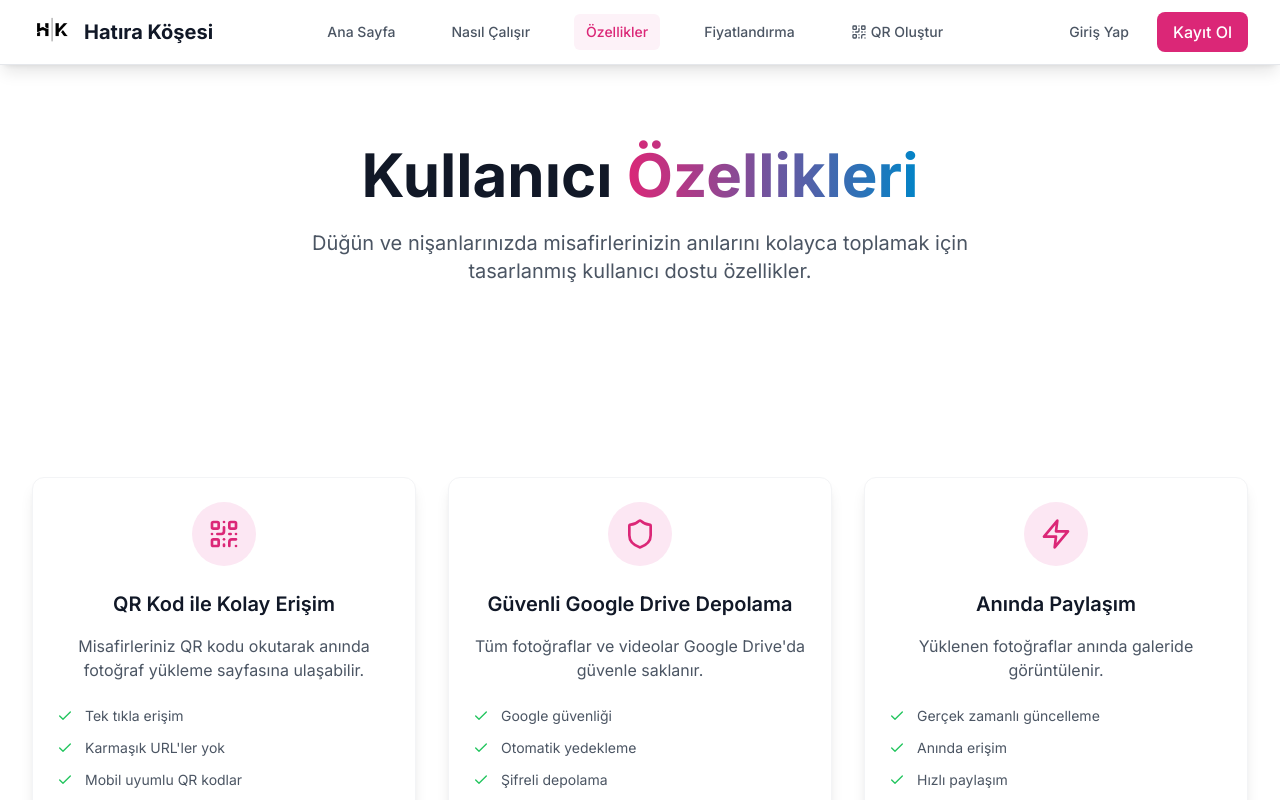
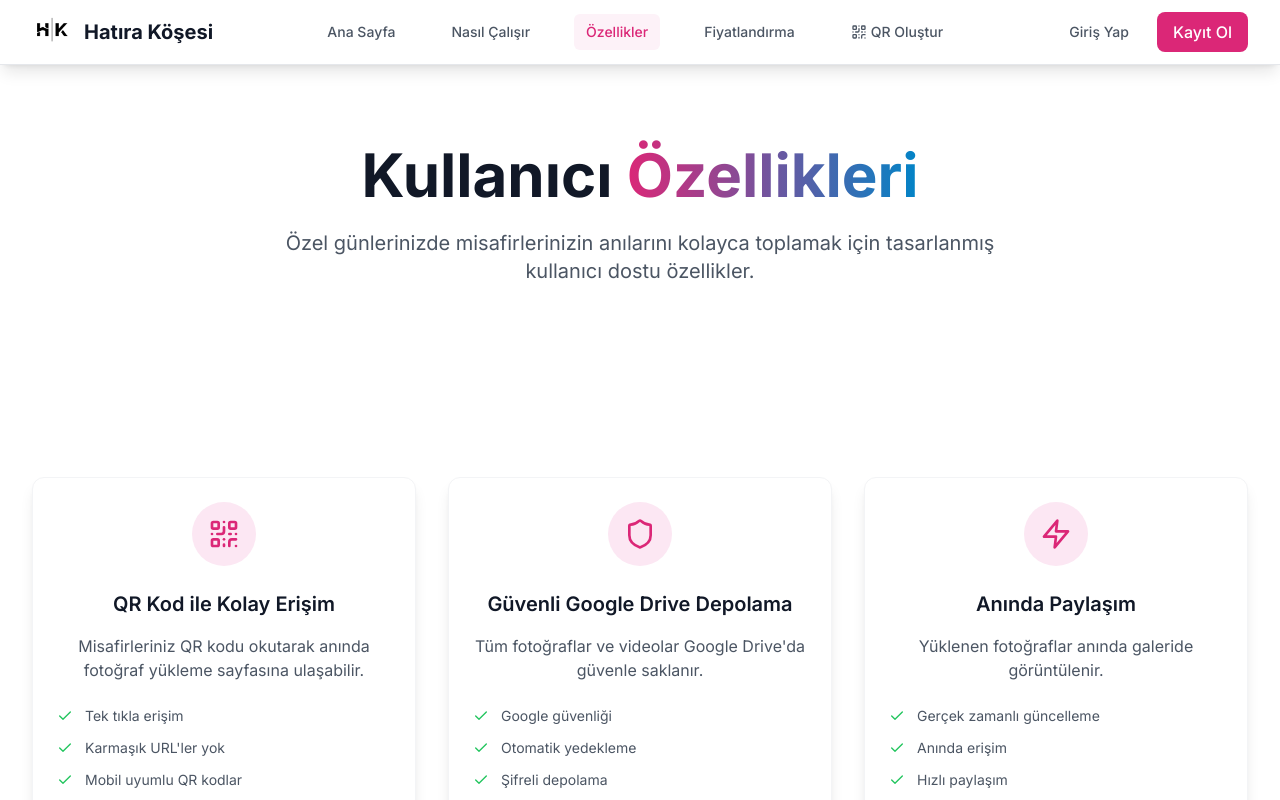
Before and after one commit to metaa35/qrwedding, a React (Create React App) app in the folder client/: page /features in a window 1280 px wide. Shown: the top 800 px of the page. Built offline with nearby package versions, Linux system fonts and the light colour scheme.

Commit message:
Hata düzeltmeleri

```diff
--- a/client/src/pages/Features.js
+++ b/client/src/pages/Features.js
@@ -91,7 +91,7 @@ const Features = () => {
                  Kullanıcı <span className="text-gradient">Özellikleri</span>
                </h1>
                <p className="text-xl text-gray-600 mb-8 max-w-3xl mx-auto">
-                 Düğün ve nişanlarınızda misafirlerinizin anılarını kolayca toplamak için
+                 Özel günlerinizde misafirlerinizin anılarını kolayca toplamak için
                  tasarlanmış kullanıcı dostu özellikler.
                </p>
             </motion.div>
```
